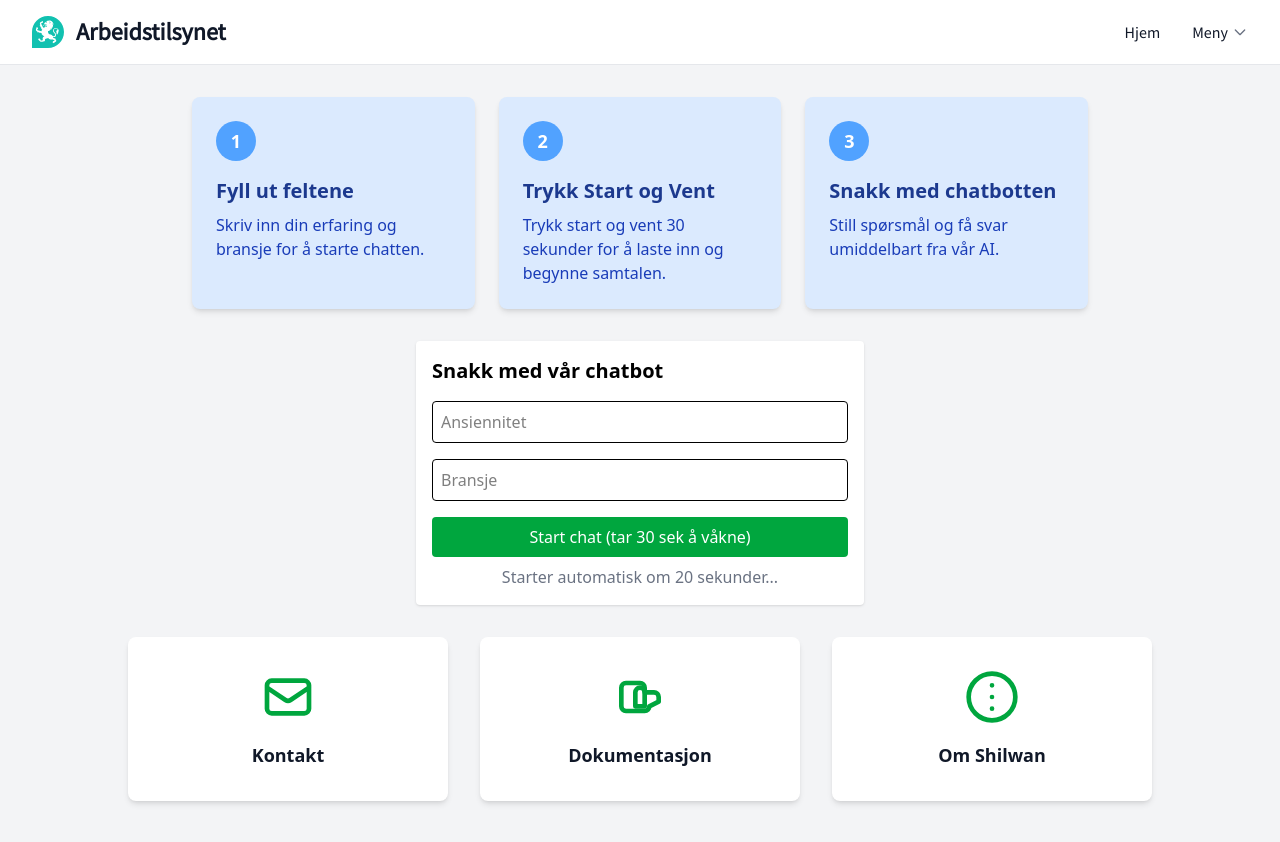
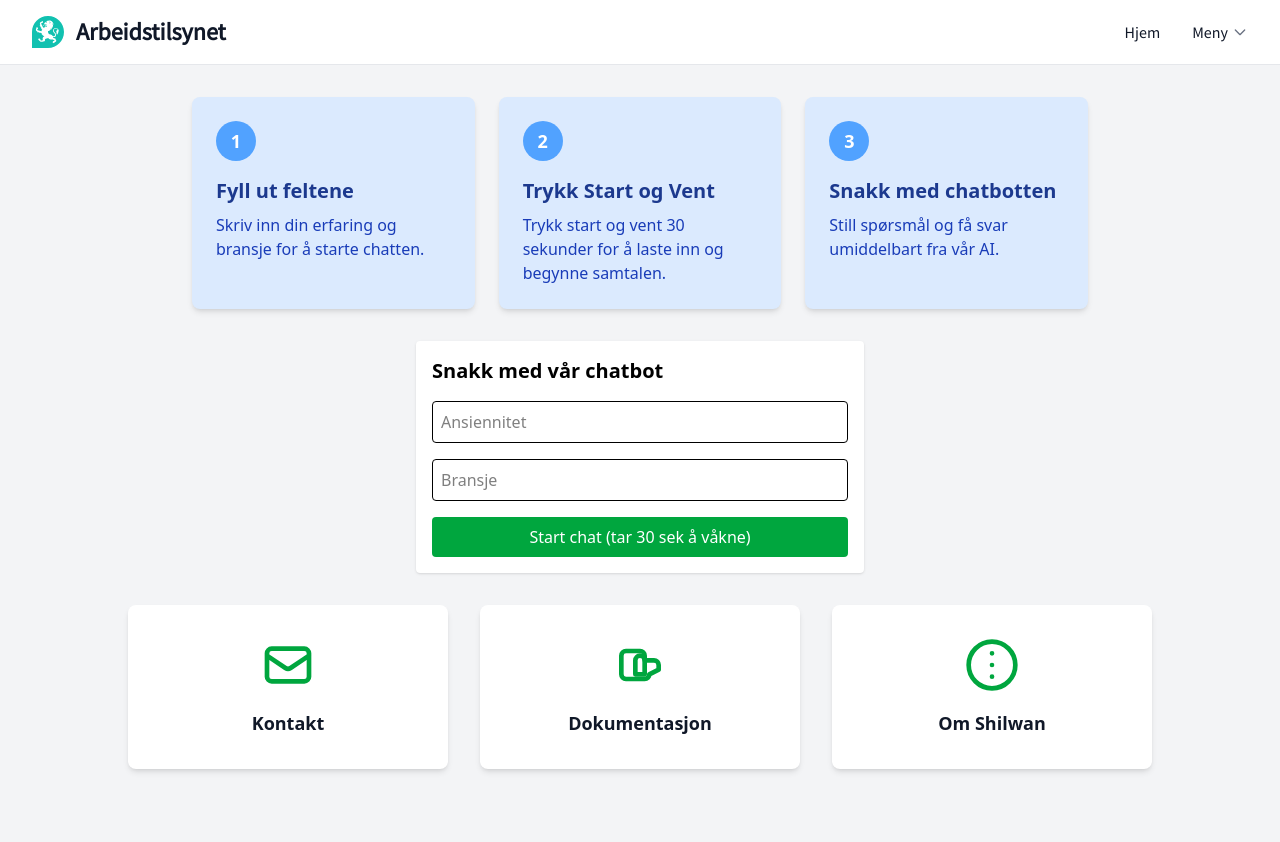
Before and after one commit to thewanish/limeprosjekt, a Vue app: page / in a window 1280 px wide. Shown: the top 842 px of the page. Built offline with nearby package versions, Linux system fonts and the light colour scheme.

Commit message:
legger til bug fixes again

```diff
--- a/src/views/HomeView.vue
+++ b/src/views/HomeView.vue
@@ -17,10 +17,9 @@ const name = ref('');
 const email = ref('');
 const loading = ref(false);
 const error = ref('');
-const autoLoading = ref(false);
+let autoStartTimeout: number | undefined;
 
 const createUser = async (auto = false) => {
-  // Hvis automatisk kall, bruk dummy-data
   if (auto) {
     name.value = 'AutoUser';
     email.value = 'auto@example.com';
@@ -53,29 +52,26 @@ const createUser = async (auto = false) => {
     error.value = 'Noe gikk galt. Prøv igjen';
   } finally {
     loading.value = false;
-    if (auto) {
-      autoLoading.value = false;
-    }
   }
 };
 
 function handleLogin() {
+  clearTimeout(autoStartTimeout); // Avbryt auto hvis bruker trykker
   createUser();
 }
 
 onMounted(() => {
   if (!isLoggedIn.value) {
-    autoLoading.value = true;
-    setTimeout(() => {
+    autoStartTimeout = setTimeout(() => {
       createUser(true);
-    }, 20000); // 20 sekunder delay
+    }, 20000); // 20 sekunder
   }
 });
 </script>
 
 <template>
   <div class="min-h-screen bg-gray-100 p-8">
-    <!-- Step-by-step lyseblå ruter over login -->
+    <!-- Step-by-step -->
     <div v-if="!isLoggedIn" class="max-w-4xl mx-auto mb-8 grid grid-cols-1 sm:grid-cols-3 gap-6">
       <div class="bg-blue-100 rounded-lg p-6 shadow-md">
         <div class="w-10 h-10 flex items-center justify-center rounded-full bg-blue-400 text-white font-bold mb-4 text-lg">1</div>
@@ -94,7 +90,7 @@ onMounted(() => {
       </div>
     </div>
 
-    <!-- Innloggingsskjema -->
+    <!-- Login-skjema -->
     <div v-if="!isLoggedIn" class="max-w-md mx-auto p-4 bg-white rounded shadow mb-8">
       <h2 class="text-xl font-semibold mb-4">Snakk med vår chatbot</h2>
       <form @submit.prevent="handleLogin">
@@ -103,7 +99,6 @@ onMounted(() => {
           type="text"
           placeholder="Ansiennitet"
           class="w-full p-2 mb-4 border rounded"
-          :disabled="autoLoading"
           required
         />
         <input
@@ -111,35 +106,26 @@ onMounted(() => {
           type="text"
           placeholder="Bransje"
           class="w-full p-2 mb-4 border rounded"
-          :disabled="autoLoading"
           required
         />
         <button
           type="submit"
           class="w-full bg-green-600 hover:bg-green-700 text-white p-2 rounded transition"
-          :disabled="loading || autoLoading"
+          :disabled="loading"
         >
-          {{ loading ? 'Laster..' : 'Start chat (tar 30 sek å våkne)' }}
+          {{ loading ? 'Laster...' : 'Start chat (tar 30 sek å våkne)' }}
         </button>
       </form>
       <p v-if="error" class="text-red-500 mt-2 text-center">{{ error }}</p>
-      <p v-if="autoLoading" class="text-center text-gray-500 mt-2">Starter automatisk om 20 sekunder...</p>
     </div>
 
-    <!-- Tre større ruter nederst -->
+    <!-- Lenker -->
     <div v-if="!isLoggedIn" class="grid grid-cols-1 sm:grid-cols-3 gap-8 max-w-5xl mx-auto">
       <router-link
         to="/contact"
         class="flex flex-col items-center bg-white rounded-lg shadow-md p-8 hover:shadow-lg transition-shadow hover:bg-green-50 hover:ring-2 hover:ring-green-500"
       >
-        <svg
-          xmlns="http://www.w3.org/2000/svg"
-          class="w-14 h-14 mb-4 text-green-600"
-          fill="none"
-          viewBox="0 0 24 24"
-          stroke="currentColor"
-          stroke-width="2"
-        >
+        <svg xmlns="http://www.w3.org/2000/svg" class="w-14 h-14 mb-4 text-green-600" fill="none" viewBox="0 0 24 24" stroke="currentColor" stroke-width="2">
           <path stroke-linecap="round" stroke-linejoin="round" d="M3 8l7.89 5.26a2 2 0 002.22 0L21 8M5 19h14a2 2 0 002-2V7a2 2 0 00-2-2H5a2 2 0 00-2 2v10a2 2 0 002 2z" />
         </svg>
         <span class="text-lg font-semibold text-gray-900">Kontakt</span>
@@ -149,20 +135,9 @@ onMounted(() => {
         to="/doc"
         class="flex flex-col items-center bg-white rounded-lg shadow-md p-8 hover:shadow-lg transition-shadow hover:bg-green-50 hover:ring-2 hover:ring-green-500"
       >
-        <svg
-          xmlns="http://www.w3.org/2000/svg"
-          class="w-14 h-14 mb-4 text-green-600"
-          fill="none"
-          viewBox="0 0 24 24"
-          stroke="currentColor"
-          stroke-width="2"
-        >
+        <svg xmlns="http://www.w3.org/2000/svg" class="w-14 h-14 mb-4 text-green-600" fill="none" viewBox="0 0 24 24" stroke="currentColor" stroke-width="2">
           <path stroke-linecap="round" stroke-linejoin="round" d="M12 8c-1.1 0-2 .9-2 2v6h4v-6c0-1.1-.9-2-2-2z" />
-          <path
-            stroke-linecap="round"
-            stroke-linejoin="round"
-            d="M20 14v-2a2 2 0 00-2-2h-4v-2a2 2 0 00-2-2H6a2 2 0 00-2 2v8a2 2 0 002 2h8a2 2 0 002-2z"
-          />
+          <path stroke-linecap="round" stroke-linejoin="round" d="M20 14v-2a2 2 0 00-2-2h-4v-2a2 2 0 00-2-2H6a2 2 0 00-2 2v8a2 2 0 002 2h8a2 2 0 002-2z" />
         </svg>
         <span class="text-lg font-semibold text-gray-900">Dokumentasjon</span>
       </router-link>
@@ -171,14 +146,7 @@ onMounted(() => {
         to="/om"
         class="flex flex-col items-center bg-white rounded-lg shadow-md p-8 hover:shadow-lg transition-shadow hover:bg-green-50 hover:ring-2 hover:ring-green-500"
       >
-        <svg
-          xmlns="http://www.w3.org/2000/svg"
-          class="w-14 h-14 mb-4 text-green-600"
-          fill="none"
-          viewBox="0 0 24 24"
-          stroke="currentColor"
-          stroke-width="2"
-        >
+        <svg xmlns="http://www.w3.org/2000/svg" class="w-14 h-14 mb-4 text-green-600" fill="none" viewBox="0 0 24 24" stroke="currentColor" stroke-width="2">
           <circle cx="12" cy="12" r="10" stroke="currentColor" stroke-width="2"></circle>
           <path stroke-linecap="round" stroke-linejoin="round" d="M12 12v.01M12 7h.01M12 17h.01" />
         </svg>
```
